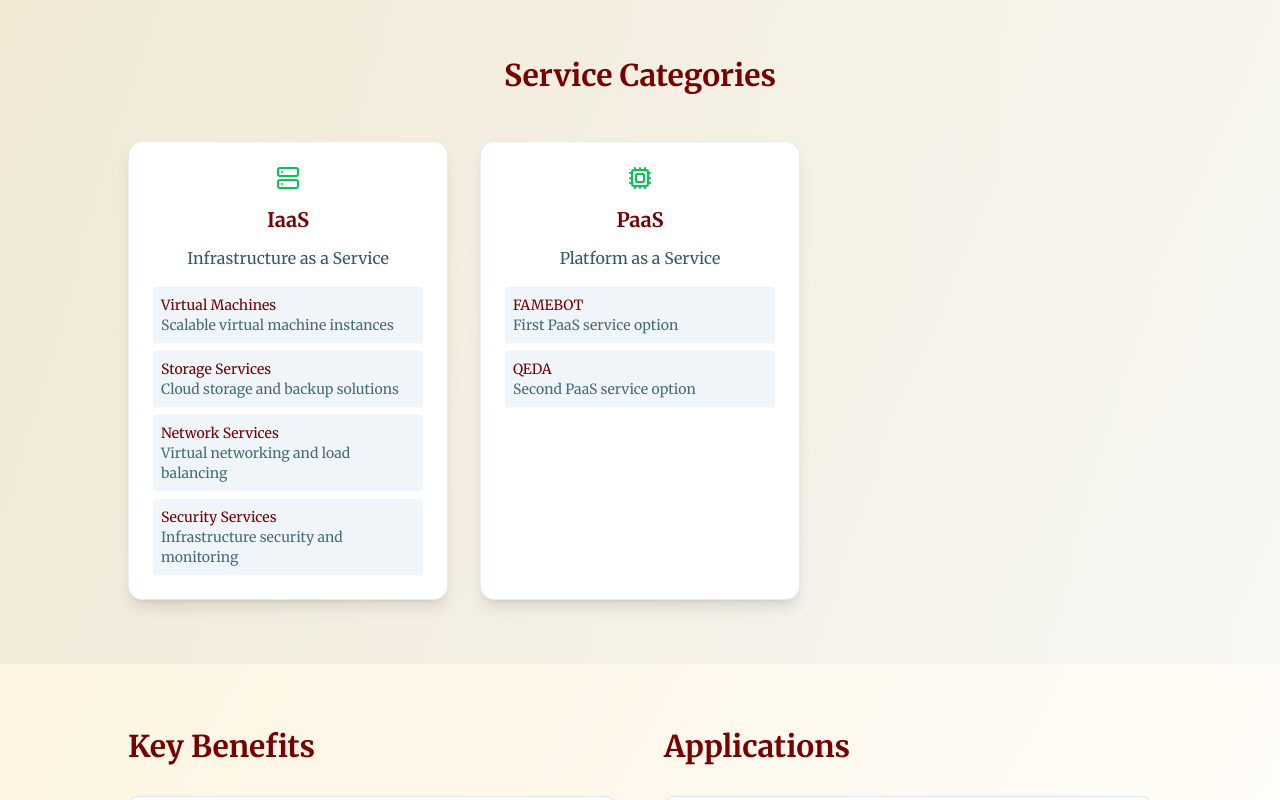
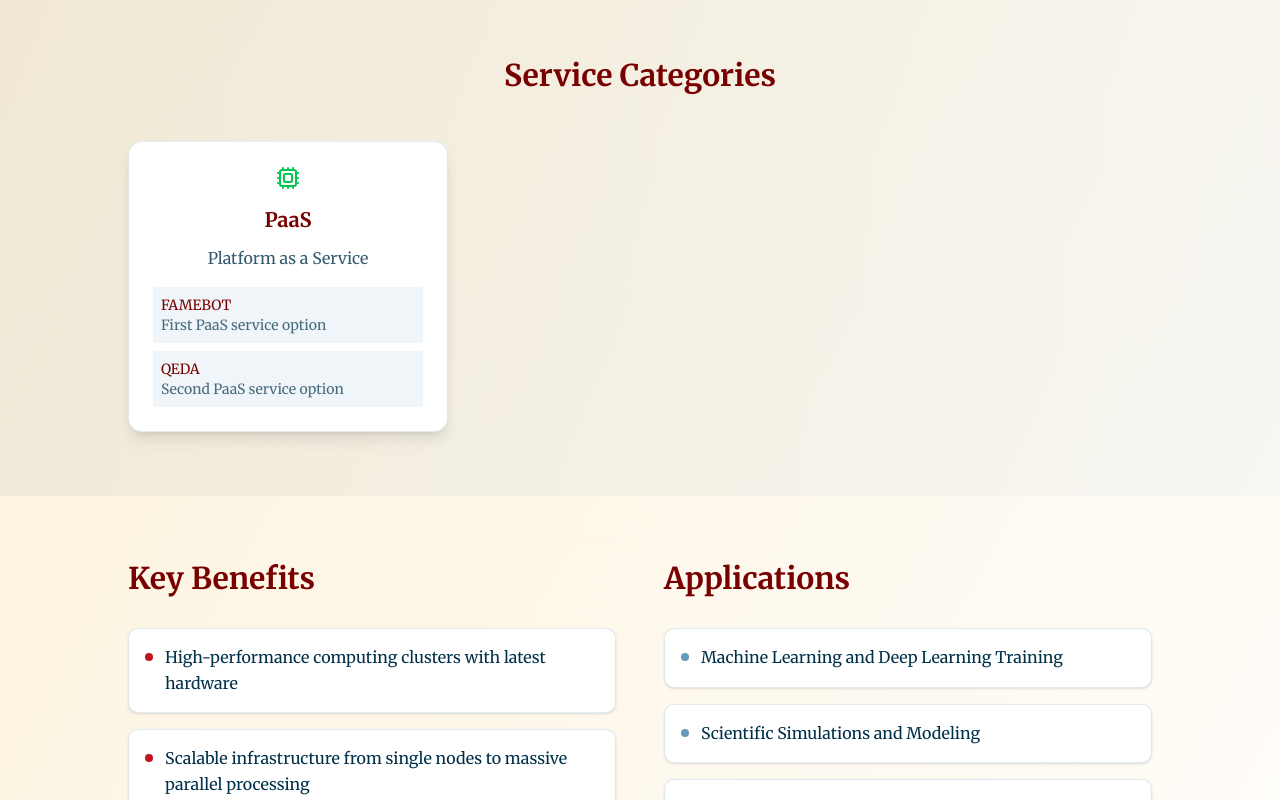
Before and after one commit to SumanMishra2004/satya, a Next.js app: page /services/1 in a window 1280 px wide. Shown: the part 734-1534 px from the top of the page. Built offline with nearby package versions, Linux system fonts and the light colour scheme.

Commit message:
git pusha andw rbjd vdcvbdbcscn svudhd vhdsbfgdsd

```diff
--- a/src/components/home/Navbar.tsx
+++ b/src/components/home/Navbar.tsx
@@ -268,10 +268,13 @@ const Navbar: React.FC = () => {
                                                                 key={
                                                                   nestedSub.id
                                                                 }
+
                                                               >
+
                                                                 <Link
                                                                   href={`/services/${service.id}/${subService.id}/${nestedSub.id}`}
                                                                   className="block p-2 rounded-lg hover:bg-blue-50 transition-colors"
+
                                                                 >
                                                                   <div className="flex items-start gap-2">
 
--- a/src/components/home/SubjectArea.tsx
+++ b/src/components/home/SubjectArea.tsx
@@ -10,12 +10,13 @@ const SubjectArea = () => {
         {/* Section Header */}
         <div className="text-center mb-16">
           <h2 className="text-3xl md:text-4xl lg:text-5xl font-extralight tracking-wide text-[#003049] mb-4">
-            Core <span className="text-[#C1121F] font-medium">Technologies</span>
+            Core{" "}
+            <span className="text-[#C1121F] font-medium">Technologies</span>
           </h2>
           <div className="w-24 h-0.5 bg-[#C1121F] mx-auto"></div>
         </div>
 
-         {/* Content Grid */}
+        {/* Content Grid */}
         <div className="grid lg:grid-cols-2 gap-8 lg:gap-16">
           {/* Left Side - Text Content */}
           <div className="space-y-6 lg:space-y-8">
@@ -25,8 +26,18 @@ const SubjectArea = () => {
                 Supercomputing Excellence
               </h3>
               <p className="text-[#003049] leading-relaxed font-light tracking-wide text-base lg:text-lg text-justify">
-                SATYAMEBA at UEM Kolkata delivers cutting-edge supercomputing capabilities through advanced multi-GPU architectures and AI acceleration. Our high-performance computing infrastructure supports transformative research in machine learning, deep learning, and artificial intelligence, enabling breakthrough solutions across scientific computing, data analytics, and computational modeling.
+                SATYAMEBA at UEM Kolkata delivers
+                cutting-edge supercomputing capabilities through advanced
+                multi-GPU architectures and AI acceleration. Our
+                state-of-the-art computing lab features high-performance
+                workstations equipped with powerful graphics processing units,
+                enabling transformative research in machine learning, deep
+                learning, and artificial intelligence.
               </p>
+              <p className="text-[#003049] leading-relaxed font-light tracking-wide text-base lg:text-lg text-justify">The facility provides
+                researchers and students with dedicated computational resources
+                for breakthrough solutions across scientific computing, data
+                analytics, and computational modeling. </p>
             </div>
 
             {/* Card 2 - AI & Multi-GPU Focus*/}
@@ -35,23 +46,30 @@ const SubjectArea = () => {
                 AI & Multi-GPU Acceleration
               </h3>
               <p className="text-[#003049] leading-relaxed font-light tracking-wide text-base lg:text-lg text-justify">
-                Our specialized focus emphasizes transformative yield through multi-GPU engine-based acceleration. We develop advanced AI algorithms, neural network optimization, parallel computing solutions, and high-throughput data processing. Leveraging state-of-the-art GPU clusters, we enable rapid model training, real-time inference, and scalable AI applications that drive innovation across computational sciences.
+                Our specialized focus emphasizes transformative yield through
+                multi-GPU engine-based acceleration. We develop advanced AI
+                algorithms, neural network optimization, parallel computing
+                solutions, and high-throughput data processing. Leveraging
+                state-of-the-art GPU clusters, we enable rapid model training,
+                real-time inference, and scalable AI applications that drive
+                innovation across computational sciences.
+              </p>
+              <p className="text-[#003049] leading-relaxed font-light tracking-wide text-base lg:text-lg text-justify">
+                 Our infrastructure creates an ideal environment where innovation meets computational power, empowering the next generation of AI researchers and data scientists to push the boundaries of what's possible.
               </p>
             </div>
-
-
           </div>
 
-            {/* Right Side - Technology Showcase */}
+          {/* Right Side - Technology Showcase */}
           <div className="space-y-6 lg:space-y-8">
             {/* Box 1 */}
             <div className="bg-[#FDF0D5]/95 backdrop-blur-sm rounded-2xl p-6 lg:p-8 shadow-lg border border-[#669BBC] sticky top-16 md:top-36 z-10">
               <div className="relative aspect-[4/3] w-full mb-4 rounded-xl overflow-hidden">
                 <Image
-                  src="/img3.jpg"
+                  src="/img2.jpg"
                   alt="Supercomputing Research"
                   fill
-                  className="object-contain"
+                  className="object-cover"
                 />
               </div>
               <h4 className="text-base lg:text-lg font-light text-[#003049] tracking-wide text-center">
@@ -63,7 +81,7 @@ const SubjectArea = () => {
             <div className="bg-[#FDF0D5]/95 backdrop-blur-sm rounded-2xl p-6 lg:p-8 shadow-lg border border-[#669BBC] sticky top-16 md:top-36 z-20">
               <div className="relative aspect-[4/3]  mb-4 rounded-xl overflow-hidden">
                 <Image
-                  src="/img2.jpg"
+                  src="/img3.jpg"
                   alt="AI Acceleration"
                   fill
                   className="object-cover "
@@ -73,8 +91,6 @@ const SubjectArea = () => {
                 AI Acceleration
               </h4>
             </div>
-
-
           </div>
         </div>
       </div>
--- a/src/data/sampleData.tsx
+++ b/src/data/sampleData.tsx
@@ -206,38 +206,38 @@ export const satyamebaServices = {
       description: "High-Performance Computing access for research and development",
       icon: <User  className="text-blue-500 "/>,
       subServices: [
-        {
-          id: "iaas",
-          name: "IaaS",
-          description: "Infrastructure as a Service",
-          icon: <Server className="text-green-500 "/>,
-          subServices: [
-            {
-              id: "iaas-vm",
-              name: "Virtual Machines",
-              description: "Scalable virtual machine instances",
-              icon: <Server className="text-yellow-500 "/>
-            },
-            {
-              id: "iaas-storage",
-              name: "Storage Services",
-              description: "Cloud storage and backup solutions",
-              icon: <MemoryStick className="text-yellow-500 "/>
-            },
-            {
-              id: "iaas-network",
-              name: "Network Services",
-              description: "Virtual networking and load balancing",
-              icon: <Network className="text-yellow-500 "/>
-            },
-            {
-              id: "iaas-security",
-              name: "Security Services",
-              description: "Infrastructure security and monitoring",
-              icon: <Shield className="text-yellow-500 "/>
-            }
-          ]
-        },
+        // {
+        //   id: "iaas",
+        //   name: "IaaS",
+        //   description: "Infrastructure as a Service",
+        //   icon: <Server className="text-green-500 "/>,
+        //   subServices: [
+        //     {
+        //       id: "iaas-vm",
+        //       name: "Virtual Machines",
+        //       description: "Scalable virtual machine instances",
+        //       icon: <Server className="text-yellow-500 "/>
+        //     },
+        //     {
+        //       id: "iaas-storage",
+        //       name: "Storage Services",
+        //       description: "Cloud storage and backup solutions",
+        //       icon: <MemoryStick className="text-yellow-500 "/>
+        //     },
+        //     {
+        //       id: "iaas-network",
+        //       name: "Network Services",
+        //       description: "Virtual networking and load balancing",
+        //       icon: <Network className="text-yellow-500 "/>
+        //     },
+        //     {
+        //       id: "iaas-security",
+        //       name: "Security Services",
+        //       description: "Infrastructure security and monitoring",
+        //       icon: <Shield className="text-yellow-500 "/>
+        //     }
+        //   ]
+        // },
         {
           id: "paas",
           name: "PaaS",
```
